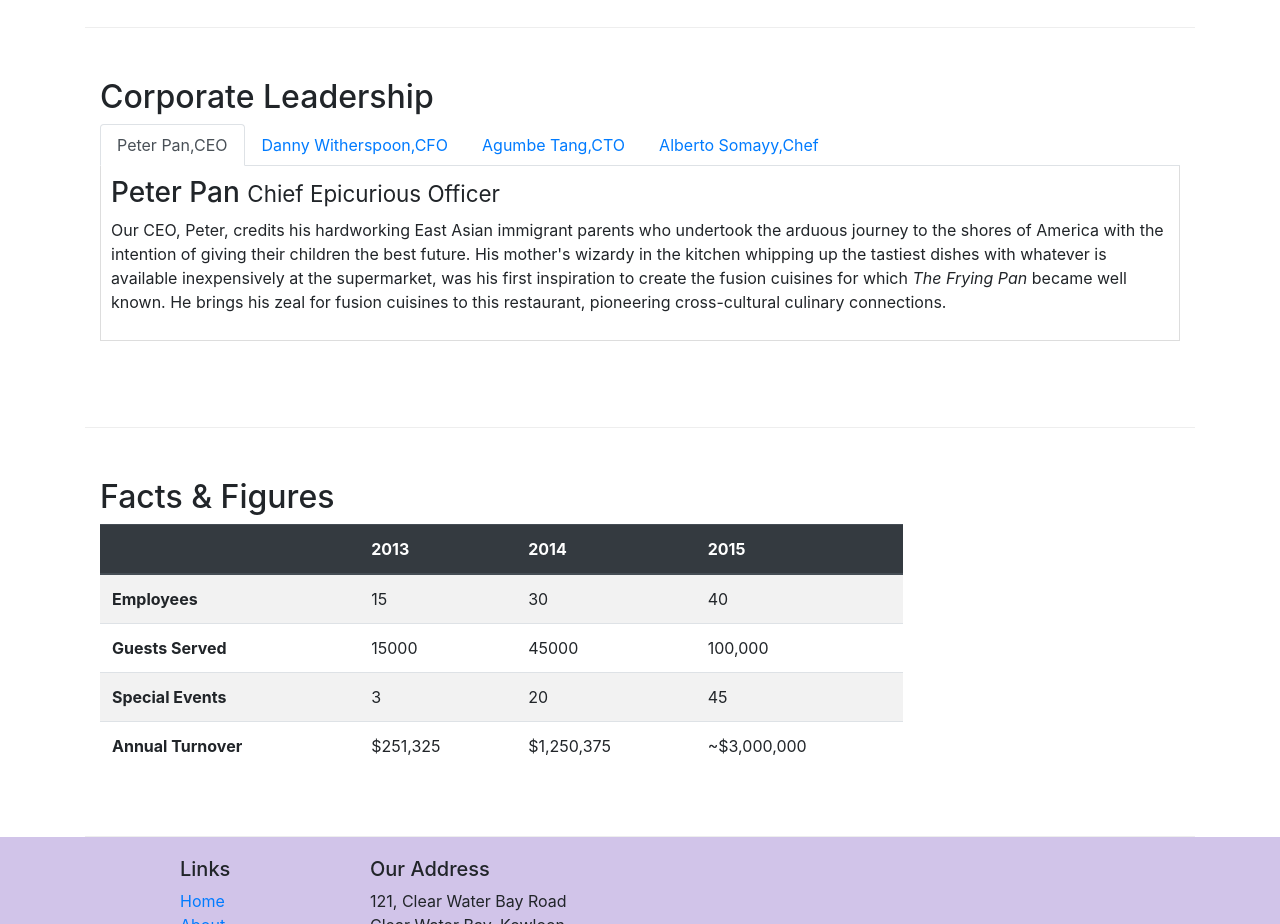
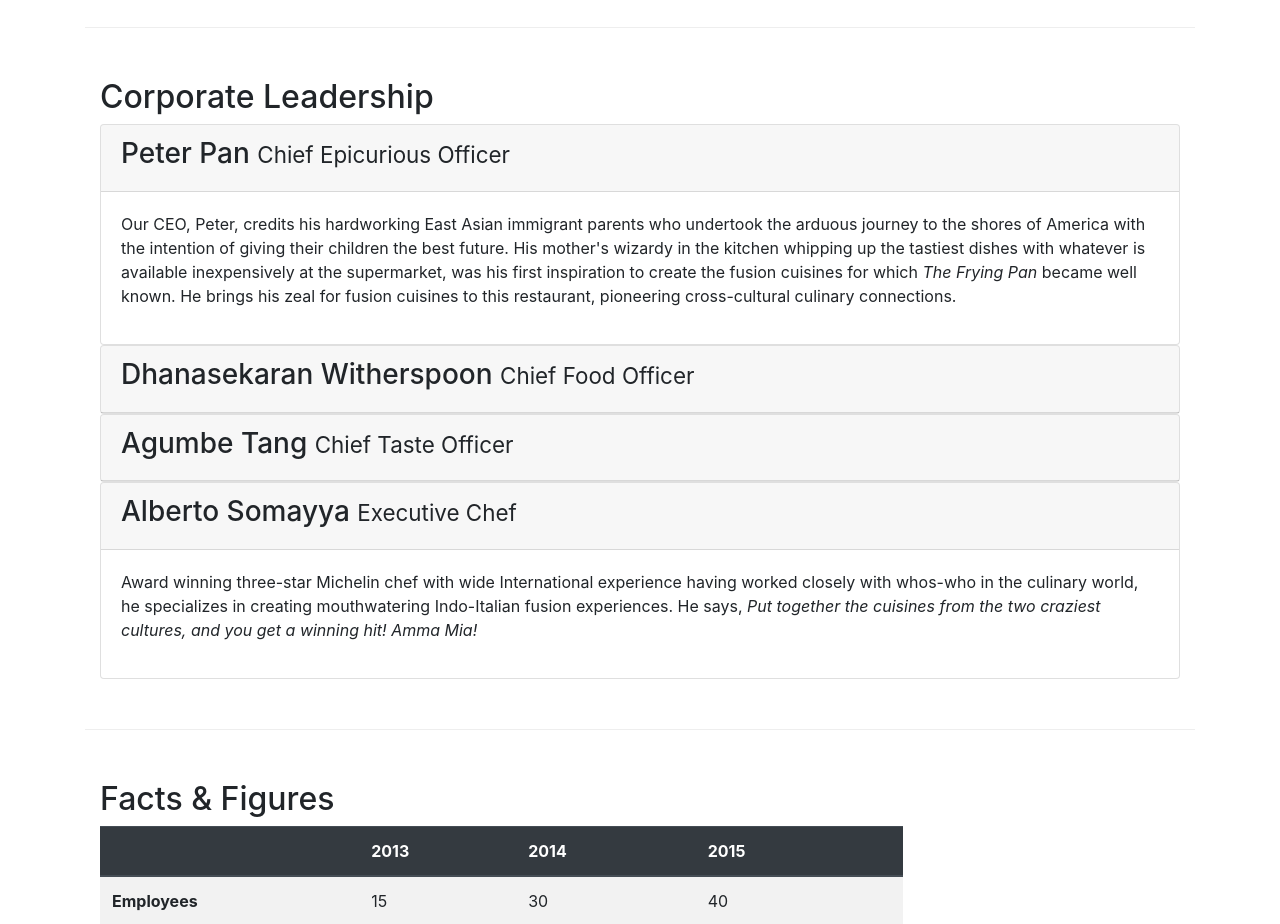
Before and after one commit to Nicky-09/bootstrap-basic, a website: page aboutus.html in a window 1280 px wide. Shown: the part 960-1884 px from the top of the page. Drawn offline with nearby package versions, Linux system fonts and the light colour scheme.

Commit message:
accordion

```diff
--- a/aboutus.html
+++ b/aboutus.html
@@ -100,7 +100,7 @@
         <div class="row row-content">
             <div class="col-12">
                 <h2>Corporate Leadership</h2>
-                <ul class="nav nav-tabs">
+                <!-- <ul class="nav nav-tabs">
                     <li class="nav-item">
                         <a class="nav-link active" href="#peter" role="tab" data-toggle="tab">Peter Pan,CEO</a>
                     </li>
@@ -113,28 +113,75 @@
                     <li class="nav-item">
                         <a class="nav-link" href="#alberto" role="tab" data-toggle="tab">Alberto Somayy,Chef</a>
                     </li>
-                </ul>
+                </ul> -->
 
-                <div class="tab-content">
-                    <div role="tabpanel" class="tab-pane fade show active" id="peter">
-                    <h3>Peter Pan <small>Chief Epicurious Officer</small></h3>
-                    <p class="d-none d-sm-block">Our CEO, Peter, credits his hardworking East Asian immigrant parents who undertook the arduous journey to the shores of America with the intention of giving their children the best future. His mother's wizardy in the kitchen whipping up the tastiest dishes with whatever is available inexpensively at the supermarket, was his first inspiration to create the fusion cuisines for which <em>The Frying Pan</em> became well known. He brings his zeal for fusion cuisines to this restaurant, pioneering cross-cultural culinary connections.</p>
+
+
+                <div id="accordion">
+                    <div class="card">
+                        <div class="card-header" role="tab" id="peterhead">
+                            <h3 class="mb=0">
+                             <a data-toggle="collapse" data-target="#peter" >  Peter Pan <small>Chief Epicurious Officer</small>
+                             </a>
+                            </h3>
+                        </div>
+                    <div role="tabpanel" class="collapse show" id="peter" data-parent="#accordion">
+                     <div class="card-body">
+                        <p class="d-none d-sm-block">Our CEO, Peter, credits his hardworking East Asian immigrant parents who undertook the arduous journey to the shores of America
+                             with the intention of giving their children the best future. His mother's wizardy in the kitchen whipping up the tastiest dishes with whatever is
+                             available inexpensively at the supermarket, was his first inspiration to create the fusion cuisines for which <em>The Frying Pan</em> became well known.
+                             He brings his zeal for fusion cuisines to this restaurant, pioneering cross-cultural culinary connections.</p>
+                     </div>
+
                 </div>
-                <div role="tabpanel" class="tab-pane fade" id="danny">
-                    <h3>Dhanasekaran Witherspoon <small>Chief Food Officer</small></h3>
+                </div>
+
+            <div class="card">
+                <div class="card-header" role="tab" id="dannyhead">
+                    <h3 class="mb=0">
+                        <a data-toggle="collapse" data-target="#danny" >
+                Dhanasekaran Witherspoon <small>Chief Food Officer</small>
+                    </a>
+                     </h3>
+                    </div>
+                    <div class="collapse" id="danny" data-parent="#accordion">
+                        <div class="card-body">
                     <p class="d-none d-sm-block">Our CFO, Danny, as he is affectionately referred to by his colleagues, comes from a long established family tradition in farming and produce. His experiences growing up on a farm in the Australian outback gave him great appreciation for varieties of food sources. As he puts it in his own words, <em>Everything that runs, wins, and everything that stays, pays!</em></p>
                 </div>
-                <div role="tabpanel" class="tab-pane fade" id="agumbe">
-                    <h3>Agumbe Tang <small>Chief Taste Officer</small></h3>
+            </div>
+            </div>
+
+        <div class="card">
+            <div class="card-header" role="tab" id="agumbehead">
+                <h3 class="mb=0">
+                    <a data-toggle="collapse" data-target="#agumbe" >
+                        Agumbe Tang <small>Chief Taste Officer</small>
+                    </a>
+                    </h3>
+                </div>
+                <div class="collapse" id="agumbe" data-parent="#accordion">
+                    <div class="card-body">
                     <p class="d-none d-sm-block">Blessed with the most discerning gustatory sense, Agumbe, our CTO, personally ensures that every dish that we serve meets his exacting tastes. Our chefs dread the tongue lashing that ensues if their dish does not meet his exacting standards. He lives by his motto, <em>You click only if you survive my lick.</em></p>
                     </div>
-                    <div role="tabpanel" class="tab-pane fade" id="alberto">
-                    <h3>Alberto Somayya <small>Executive Chef</small></h3>
+                </div>
+            </div>
+            <div class="card">
+                <div class="card-header" role="tab" id="albertohead">
+                    <h3 class="mb=0">
+                        <a data-toggle="collapse" data-target="#alberto" >
+                            Alberto Somayya <small>Executive Chef</small>
+                        </a>
+                        </h3>
+                    </div>
+                    <div class="collpase" id="alberto" data-parent="#accordion">
+                   <div class="card-body">
                     <p class="d-none d-sm-block">Award winning three-star Michelin chef with wide International experience having worked closely with whos-who in the culinary world, he specializes in creating mouthwatering Indo-Italian fusion experiences. He says, <em>Put together the cuisines from the two craziest cultures, and you get a winning hit! Amma Mia!</em></p>
                 </div>
+            </div>
                </div>
             </div>
        </div>
+    </div>
 <div class="row row-content">
    <div class="col-12 col-sm-9">
        <h2>Facts &amp; Figures</h2>
```
